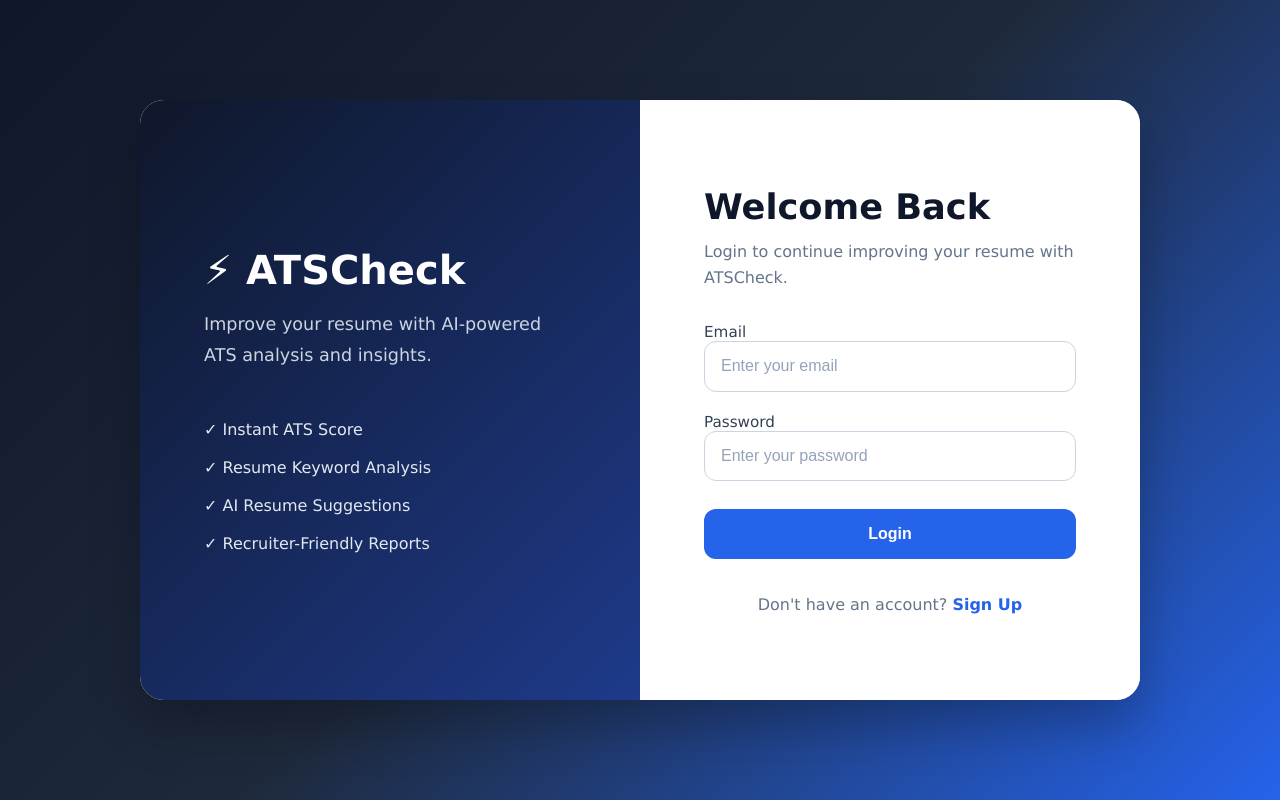
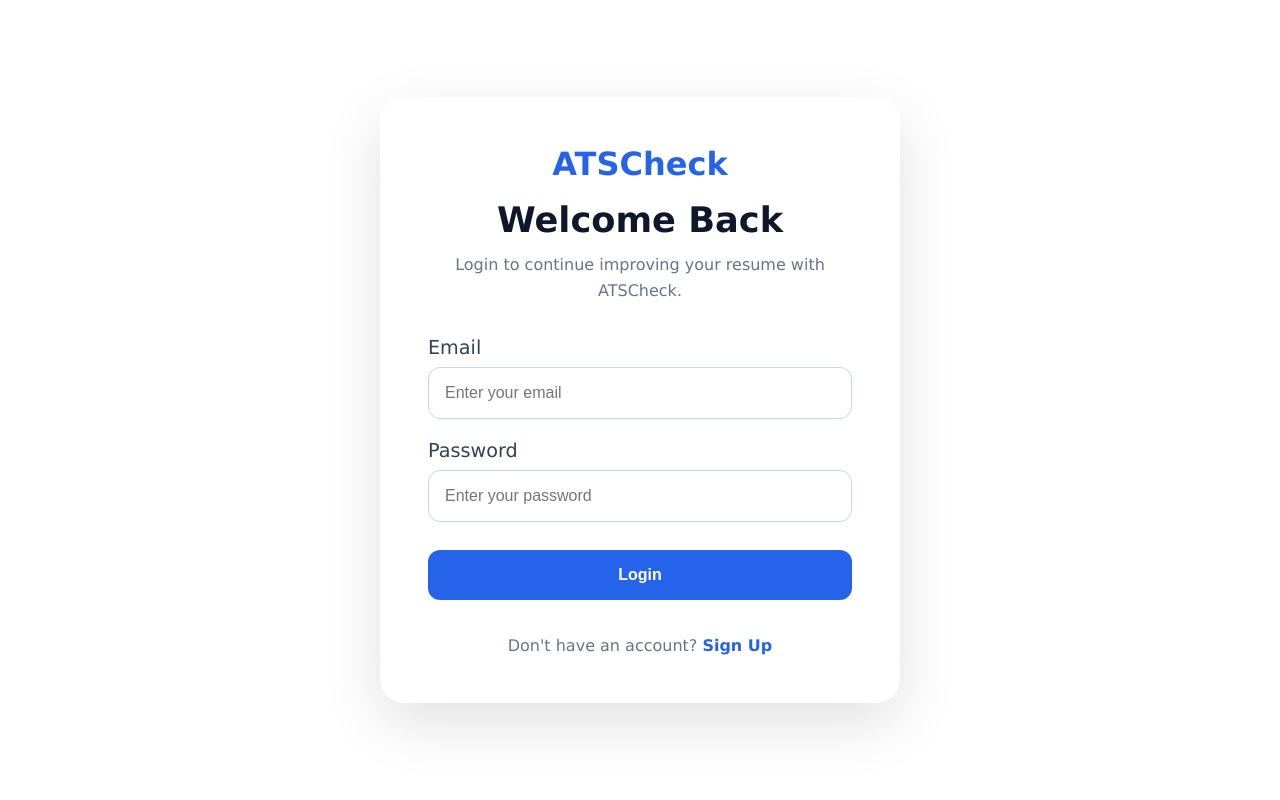
Before and after one commit to AR-AniketRaj/ATSCheck, a React app in the folder frontend/: page /login in a window 1280 px wide. Built offline with nearby package versions, Linux system fonts and the light colour scheme; the HTML template or start-up script is replaced by a standard one.

Commit message:
change login and signup page design

```diff
--- a/frontend/src/pages/Login.jsx
+++ b/frontend/src/pages/Login.jsx
@@ -61,22 +61,10 @@ const Login = () => {
   return (
     <div className="auth-container">
       <div className="auth-card">
-        <div className="auth-info">
-          <h1 className="auth-logo">⚡ ATSCheck</h1>
-
-          <p className="auth-tagline">
-            Improve your resume with AI-powered ATS analysis and insights.
-          </p>
-
-          <div className="auth-features">
-            <div className="auth-feature">✓ Instant ATS Score</div>
-            <div className="auth-feature">✓ Resume Keyword Analysis</div>
-            <div className="auth-feature">✓ AI Resume Suggestions</div>
-            <div className="auth-feature">✓ Recruiter-Friendly Reports</div>
-          </div>
+        <div className="auth-header">
+          <h1>ATSCheck</h1>
         </div>
 
-        <div className="auth-form">
         <h2>Welcome Back</h2>
 
         <p className="auth-subtitle">
@@ -118,7 +106,6 @@ const Login = () => {
         <ToastContainer />
       </div>
     </div>
-    </div>
   );
 };
 
--- a/frontend/src/pages/Signup.jsx
+++ b/frontend/src/pages/Signup.jsx
@@ -62,22 +62,10 @@ const Signup = () => {
   return (
     <div className="auth-container">
       <div className="auth-card">
-        <div className="auth-info">
-          <h1 className="auth-logo">⚡ ATSCheck</h1>
-
-          <p className="auth-tagline">
-            Improve your resume with AI-powered ATS analysis and insights.
-          </p>
-
-          <div className="auth-features">
-            <div className="auth-feature">✓ Instant ATS Score</div>
-            <div className="auth-feature">✓ Resume Keyword Analysis</div>
-            <div className="auth-feature">✓ AI Resume Suggestions</div>
-            <div className="auth-feature">✓ Recruiter-Friendly Reports</div>
-          </div>
+        <div className="auth-header">
+          <h1>ATSCheck</h1>
         </div>
 
-        <div className="auth-form">
         <h2>Create Your Account</h2>
 
         <p className="auth-subtitle">
@@ -131,7 +119,6 @@ const Signup = () => {
         <ToastContainer />
       </div>
     </div>
-    </div>
   );
 };
 
--- a/frontend/src/styles/auth.css
+++ b/frontend/src/styles/auth.css
@@ -1,115 +1,79 @@
+* {
+  box-sizing: border-box;
+}
+
 .auth-container {
   min-height: 100vh;
+  background: #ffffff;
   display: flex;
   justify-content: center;
   align-items: center;
-  background: linear-gradient(135deg, #0f172a 0%, #1e293b 50%, #2563eb 100%);
   padding: 2rem;
 }
 
 .auth-card {
   width: 100%;
-  max-width: 1000px;
-  min-height: 600px;
+  max-width: 520px;
   background: #ffffff;
+  padding: 3rem;
   border-radius: 24px;
-  overflow: hidden;
-  display: grid;
-  grid-template-columns: 1fr 1fr;
-  box-shadow: 0 25px 50px rgba(0, 0, 0, 0.25);
+  box-shadow: 0 20px 60px rgba(0, 0, 0, 0.12);
 }
 
-/* Left Side */
-
-.auth-info {
-  background: linear-gradient(135deg, #0f172a, #1e3a8a);
-  color: white;
-  padding: 4rem;
-  display: flex;
-  flex-direction: column;
-  justify-content: center;
-}
-
-.auth-logo {
-  font-size: 2.5rem;
-  font-weight: 700;
+.auth-header {
+  text-align: center;
   margin-bottom: 1rem;
 }
 
-.auth-tagline {
-  font-size: 1.1rem;
-  color: #cbd5e1;
-  margin-bottom: 3rem;
-  line-height: 1.8;
+.auth-header h1 {
+  font-size: 2rem;
+  color: #2563eb;
+  font-weight: 700;
 }
 
-.auth-features {
-  display: flex;
-  flex-direction: column;
-  gap: 1.2rem;
-}
-
-.auth-feature {
-  font-size: 1rem;
-  color: #e2e8f0;
-}
-
-/* Right Side */
-
-.auth-form {
-  padding: 4rem;
-  display: flex;
-  flex-direction: column;
-  justify-content: center;
-  background: white;
-}
-
-.auth-form h2 {
+.auth-card h2 {
+  text-align: center;
   font-size: 2.2rem;
   color: #0f172a;
   margin-bottom: 0.75rem;
 }
 
 .auth-subtitle {
+  text-align: center;
   color: #64748b;
   margin-bottom: 2rem;
   line-height: 1.6;
 }
 
-.auth-form form {
+.auth-card form {
   display: flex;
   flex-direction: column;
   gap: 1.25rem;
 }
 
-.auth-form label {
+.auth-card label {
+  display: block;
+  margin-bottom: 0.5rem;
   color: #334155;
-  font-size: 0.95rem;
   font-weight: 500;
 }
 
-.auth-form input {
+.auth-card input {
   width: 100%;
-  padding: 0.95rem 1rem;
+  padding: 1rem;
   border: 1px solid #cbd5e1;
   border-radius: 12px;
   font-size: 1rem;
-  background: white;
-  color: #0f172a;
-  transition: 0.3s ease;
+  transition: all 0.3s ease;
 }
 
-.auth-form input::placeholder {
-  color: #94a3b8;
-}
-
-.auth-form input:focus {
+.auth-card input:focus {
   outline: none;
   border-color: #2563eb;
   box-shadow: 0 0 0 4px rgba(37, 99, 235, 0.15);
 }
 
-.auth-form button {
+.auth-card button {
   margin-top: 0.5rem;
   padding: 1rem;
   border: none;
@@ -119,17 +83,17 @@
   font-size: 1rem;
   font-weight: 600;
   cursor: pointer;
-  transition: 0.3s ease;
+  transition: all 0.3s ease;
 }
 
-.auth-form button:hover {
+.auth-card button:hover {
   background: #1d4ed8;
   transform: translateY(-2px);
 }
 
 .auth-link {
+  text-align: center;
   margin-top: 1rem;
-  text-align: center;
   color: #64748b;
 }
 
@@ -143,27 +107,12 @@
   text-decoration: underline;
 }
 
-/* Mobile */
-
-@media (max-width: 900px) {
+@media (max-width: 600px) {
   .auth-card {
-    grid-template-columns: 1fr;
-  }
-
-  .auth-info {
-    padding: 2rem;
-    text-align: center;
-  }
-
-  .auth-form {
     padding: 2rem;
   }
 
-  .auth-logo {
-    font-size: 2rem;
-  }
-
-  .auth-form h2 {
+  .auth-card h2 {
     font-size: 1.8rem;
   }
 }
```
Lines whose indentation alone changed are shown as unchanged.
